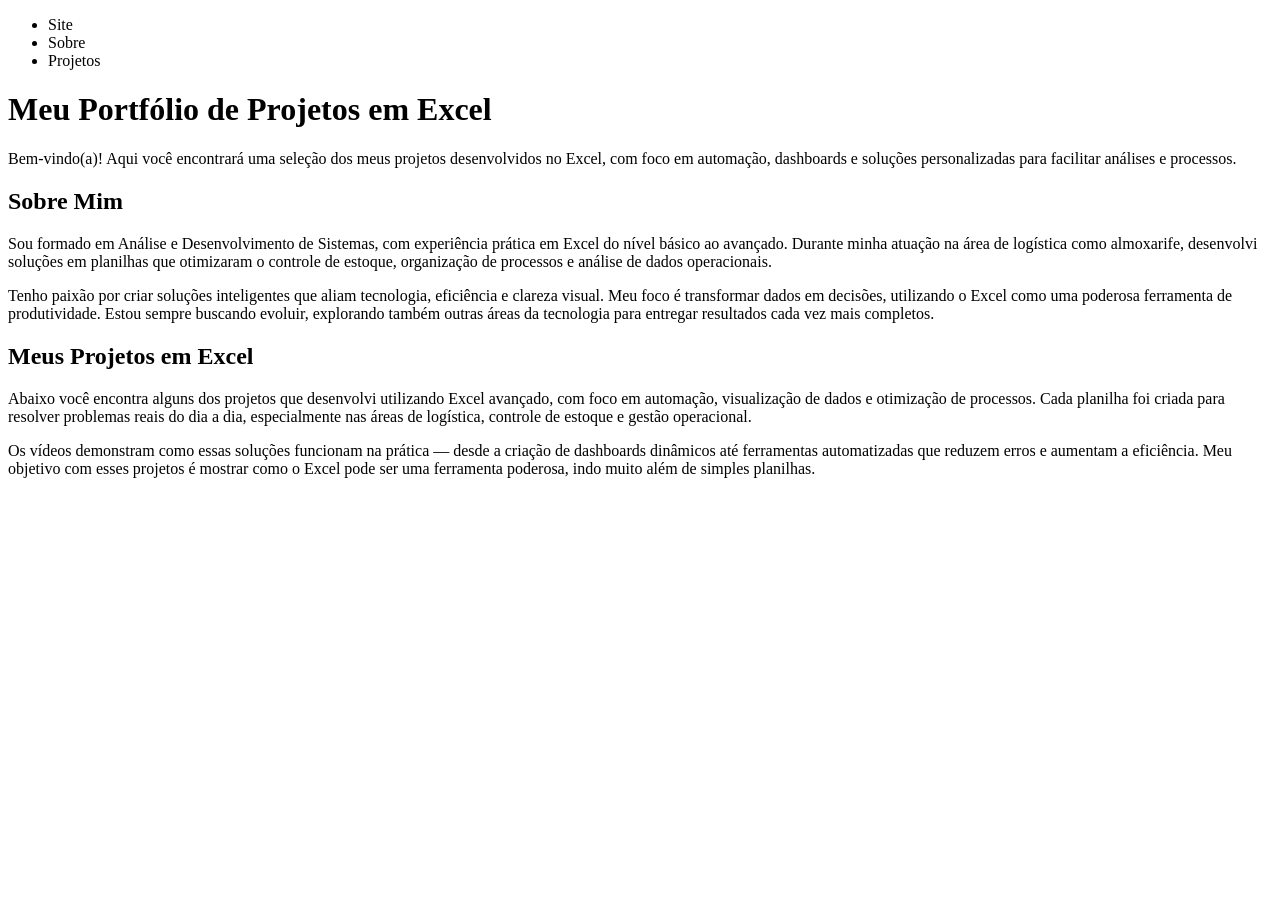
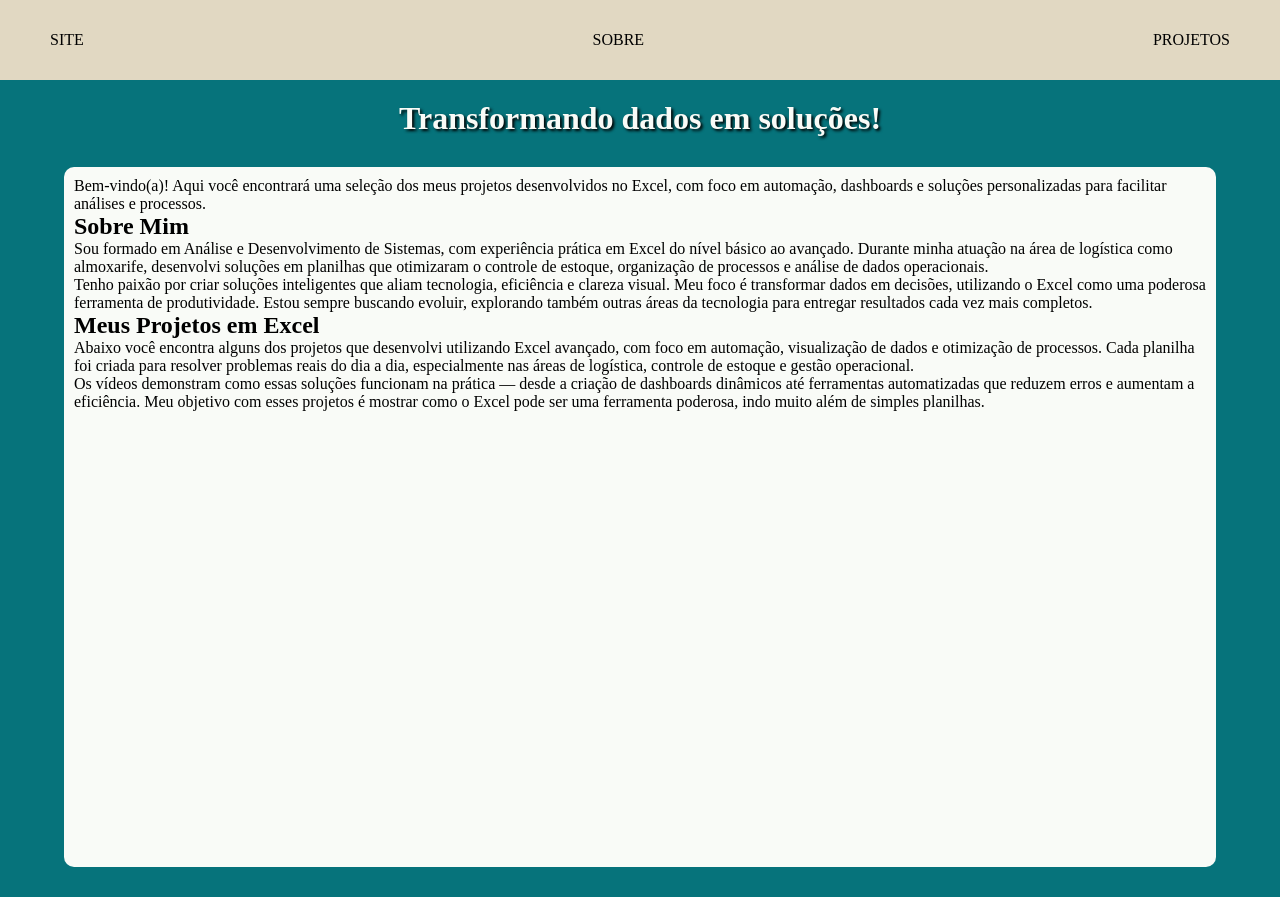
Before and after one commit to Danielsilverio81/my-space-for-Excel-projects-portifolio, a plain HTML site: page index.html in a window 1280 px wide. Before the commit the page ends 800 px from the top, so only its background shows below. Drawn offline with Linux system fonts and the light colour scheme.

Commit message:
primeiros testes de estilização do site e alinhamentos

```diff
--- a/index.html
+++ b/index.html
@@ -3,21 +3,23 @@
   <head>
     <meta charset="UTF-8" />
     <meta name="viewport" content="width=device-width, initial-scale=1.0" />
+    <link rel="stylesheet" href="src/css/style.css">
     <title>Portfolio de Excel</title>
   </head>
   <body>
     <header>
       <nav>
         <ul>
-          <li>Site</li>
-          <li>Sobre</li>
-          <li>Projetos</li>
+          <li><a href="/">SITE</a></li>
+          <li><a href="#about">SOBRE</a></li>
+          <li><a href="#projects">PROJETOS</a></li>
         </ul>
       </nav>
     </header>
-    <h1>Meu Portfólio de Projetos em Excel</h1>
     <main>
-      <div>
+      <h1>Transformando dados em soluções!</h1>
+      <div class="box-container">
+        <div class="call-action">
           <p>
             Bem-vindo(a)! Aqui você encontrará uma seleção dos meus projetos
             desenvolvidos no Excel, com foco em automação, dashboards e soluções
@@ -25,7 +27,7 @@
           </p>
         </div>
         <section>
-        <h2 class="about">Sobre Mim</h2>
+          <h2 id="about">Sobre Mim</h2>
           <p>
             Sou formado em Análise e Desenvolvimento de Sistemas, com experiência prática em Excel do nível básico ao avançado. Durante minha atuação na área de logística como almoxarife, desenvolvi soluções em planilhas que otimizaram o controle de estoque, organização de processos e análise de dados operacionais.
           </p>
@@ -33,9 +35,8 @@
             Tenho paixão por criar soluções inteligentes que aliam tecnologia, eficiência e clareza visual. Meu foco é transformar dados em decisões, utilizando o Excel como uma poderosa ferramenta de produtividade. Estou sempre buscando evoluir, explorando também outras áreas da tecnologia para entregar resultados cada vez mais completos.
           </p>
         </section>
-
         <section>
-        <h2 class="projects">Meus Projetos em Excel</h2>
+          <h2 id="projects">Meus Projetos em Excel</h2>
           <p>
             Abaixo você encontra alguns dos projetos que desenvolvi utilizando Excel avançado, com foco em automação, visualização de dados e otimização de processos. Cada planilha foi criada para resolver problemas reais do dia a dia, especialmente nas áreas de logística, controle de estoque e gestão operacional.
           </p>
@@ -44,6 +45,7 @@
           </p>
         </section>
 
+      </div>
 
     </main>
   </body>
--- /dev/null
+++ b/src/scss/base/_reset.scss
@@ -0,0 +1,5 @@
+* {
+    margin: 0;
+    padding: 0;
+    box-sizing: border-box;
+}
--- /dev/null
+++ b/src/scss/layout/_header.scss
@@ -0,0 +1,32 @@
+@use "../utils/variable" as *;
+@use "../utils/mixins" as *;
+
+
+body {
+    background-color: $primary-color;
+}
+
+header {
+    background-color: $header-background;
+    width: 100%;
+    height: 80px;
+    @include center;
+    padding: 10px 50px;
+}
+
+nav {
+    width: 100%;
+    ul {
+        @include center;
+        justify-content: space-between;
+        gap: 10px;
+        li {
+            list-style: none;
+            a {
+                color: black;
+                text-decoration: none;
+                cursor: pointer;
+            }
+        }
+    }
+}
--- /dev/null
+++ b/src/scss/layout/_main.scss
@@ -0,0 +1,17 @@
+@use "../utils/variable" as *;
+
+h1 {
+    margin: 20px 10px;
+    text-align: center;
+    color: $secondary-color;
+    text-shadow: 2px 2px 3px black;
+}
+
+.box-container {
+    margin: 30px auto;
+    padding: 10px;
+    background-color: $secondary-color;
+    width: 90%;
+    height: 700px;
+    border-radius: 10px;
+}
--- /dev/null
+++ b/src/scss/style.scss
@@ -0,0 +1,3 @@
+@use "./base/reset";
+@use "./layout/header";
+@use "./layout/main";
--- /dev/null
+++ b/src/scss/utils/_mixins.scss
@@ -0,0 +1,5 @@
+@mixin center {
+    display: flex;
+    align-items: center;
+    justify-content: center;
+}
--- /dev/null
+++ b/src/scss/utils/_variable.scss
@@ -0,0 +1,3 @@
+$primary-color: #06737B;
+$secondary-color: #F9FBF7;
+$header-background: #E1D8C2;
```
Also changed, not shown: src/css/style.css (added), 1 other file. Lines whose indentation alone changed are shown as unchanged.
